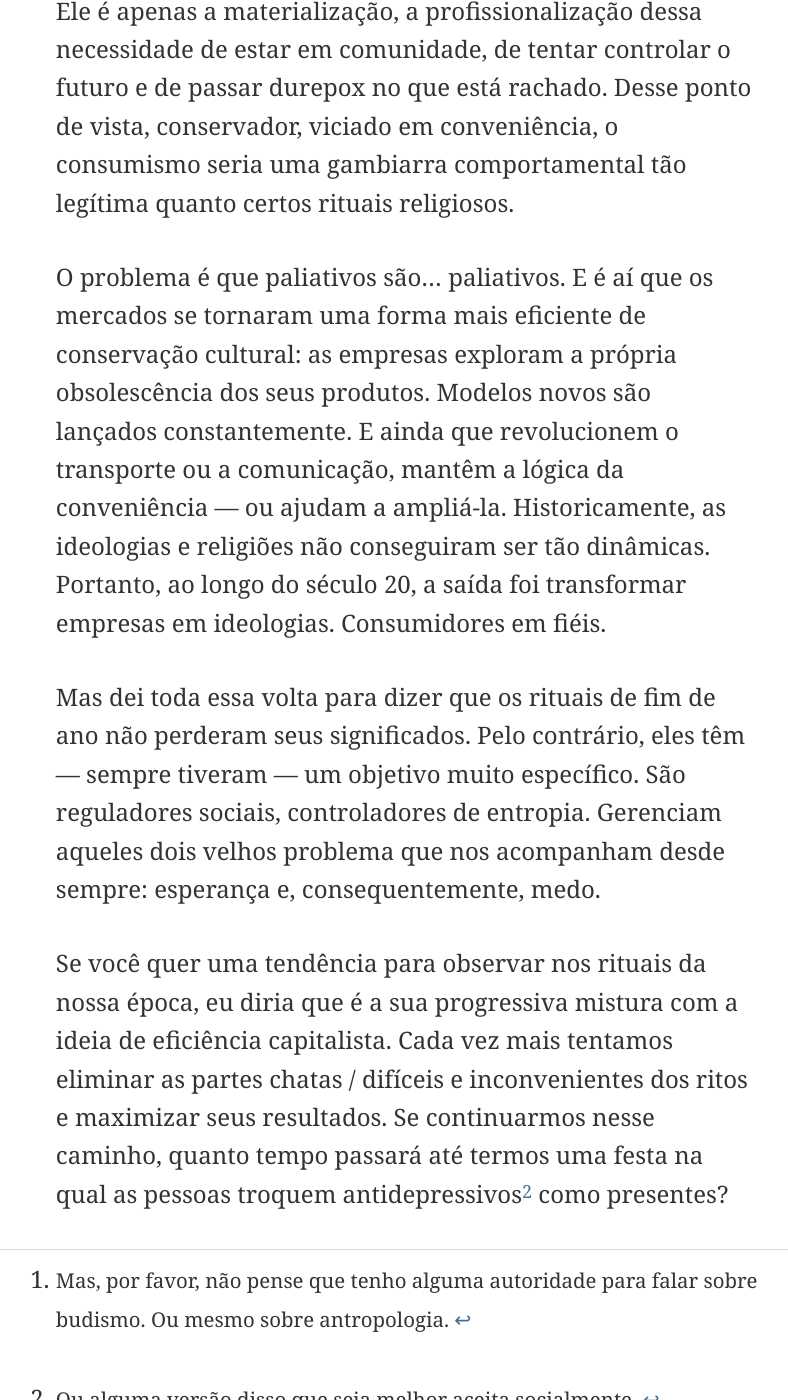
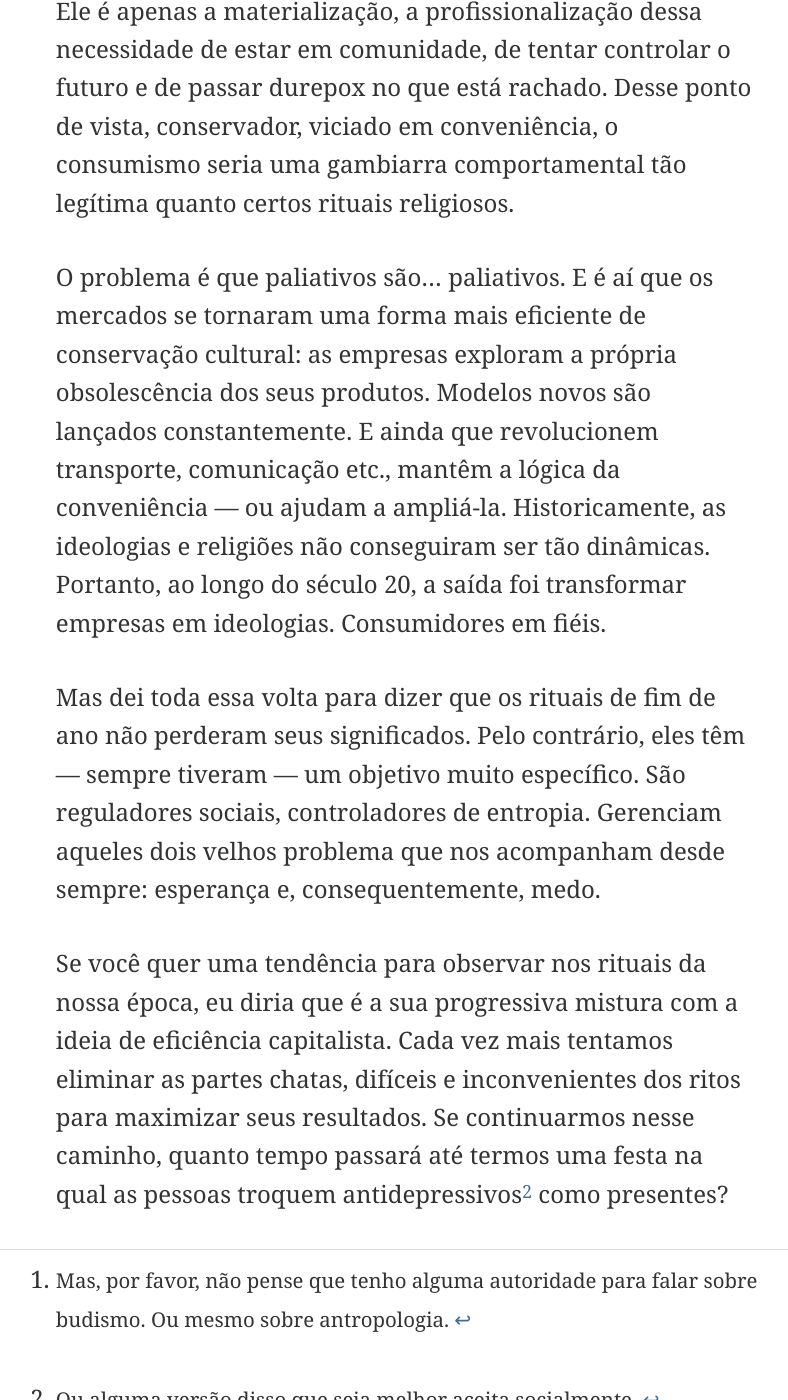
Before and after one commit to eduf/eduf.github.com, a Jekyll site: the page built from _posts/2013-12-26-reveilon-roupa-branca-tarja-preta.md, in a window 1280 px wide and 1400 px high, scrolled down 4632 px. Shown: the whole window, without its empty margins (236-1024 px from the left). Built offline with Jekyll 4.4.1, drawn with Linux system fonts in a browser that asks for light colours; nearby versions of some CDN libraries; comment, search, counter and statistics services are not loaded; some of the changed text lies outside the part shown.

Commit message:
Tirando umas vírgulas

```diff
--- a/_posts/2013-12-26-reveilon-roupa-branca-tarja-preta.md
+++ b/_posts/2013-12-26-reveilon-roupa-branca-tarja-preta.md
@@ -12,7 +12,7 @@ image:
 
 Todo fim de ano, ouvimos a mesma reclamação: o Natal (ou outras festas) perderam o significado. Há sempre alguém — religioso ou não — acreditando que, em algum lugar do passado, tivemos uma visão mais humanitária de certos ritos de passagem. Atualmente, o único ritual possível seria o de passagem do cartão de crédito na máquina registradora. Como se a economia fose imune aos fantasmas humanos.
 
-Mr. Carma me colocou numa posição bastante peculiar para pensar sobre rituais. Fui antropólogo. Vivo num centro de budismo tibetano [^1]. Diariamente, ajudo a "produzir" e executar certos rituais, digamos, "religiosos". Para melhorar, às vezes, quebro um galho na recepção do tal centro, atendendo a pessoas que sabem quase nada sobre as nossas tradições.
+Mr. Carma me colocou numa posição bastante peculiar para pensar sobre rituais. Fui antropólogo. Vivo num centro de budismo tibetano [^1]. Diariamente, ajudo a "produzir" e executar certos rituais, digamos, religiosos. Para melhorar, às vezes, quebro um galho na recepção do tal centro, atendendo a pessoas que sabem quase nada sobre as nossas tradições.
 
 Por exemplo: às vezes, ligam aqui perguntando se "fazemos batizados". Explico que esse é um ritual judáico-cristão, cuja versão mais popular é uma espécie de demonstração pública de que a criança se tornou cristã. Em tese, o assunto tem nada a ver com budismo.
 
@@ -36,11 +36,11 @@ Costumo brincar que aí está uma excelente oportunidade de negócios: *rituais
 
 Não é por outro motivo que surgiu o "consumismo", que nessa época do ano vira o [sparring](http://www.expertboxing.com/boxing-sparring) mais amado do mundo. Ele é apenas a materialização, a profissionalização dessa necessidade de estar em comunidade, de tentar controlar o futuro e de passar durepox no que está rachado. Desse ponto de vista, conservador, viciado em conveniência, o consumismo seria uma gambiarra comportamental tão legítima quanto certos rituais religiosos.
 
-O problema é que paliativos são… paliativos. E é aí que os mercados se tornaram uma forma mais eficiente de conservação cultural: as empresas exploram a própria obsolescência dos seus produtos. Modelos novos são lançados constantemente. E ainda que revolucionem o transporte ou a comunicação, mantêm a lógica da conveniência — ou ajudam a ampliá-la. Historicamente, as ideologias e religiões não conseguiram ser tão dinâmicas. Portanto, ao longo do século 20, a saída foi transformar empresas em ideologias. Consumidores em fiéis.
+O problema é que paliativos são… paliativos. E é aí que os mercados se tornaram uma forma mais eficiente de conservação cultural: as empresas exploram a própria obsolescência dos seus produtos. Modelos novos são lançados constantemente. E ainda que revolucionem transporte, comunicação etc., mantêm a lógica da conveniência — ou ajudam a ampliá-la. Historicamente, as ideologias e religiões não conseguiram ser tão dinâmicas. Portanto, ao longo do século 20, a saída foi transformar empresas em ideologias. Consumidores em fiéis.
 
 Mas dei toda essa volta para dizer que os rituais de fim de ano não perderam seus significados. Pelo contrário, eles têm — sempre tiveram — um objetivo muito específico. São reguladores sociais, controladores de entropia. Gerenciam aqueles dois velhos problema que nos acompanham desde sempre: esperança e, consequentemente, medo.
 
-Se você quer uma tendência para observar nos rituais da nossa época, eu diria que é a sua progressiva mistura com a ideia de eficiência capitalista. Cada vez mais tentamos eliminar as partes chatas / difíceis e inconvenientes dos ritos e maximizar seus resultados. Se continuarmos nesse caminho, quanto tempo passará até termos uma festa na qual as pessoas troquem antidepressivos[^2] como presentes?
+Se você quer uma tendência para observar nos rituais da nossa época, eu diria que é a sua progressiva mistura com a ideia de eficiência capitalista. Cada vez mais tentamos eliminar as partes chatas, difíceis e inconvenientes dos ritos para maximizar seus resultados. Se continuarmos nesse caminho, quanto tempo passará até termos uma festa na qual as pessoas troquem antidepressivos[^2] como presentes?
 
 [^1]: Mas, por favor, não pense que tenho alguma autoridade para falar sobre budismo. Ou mesmo sobre antropologia.
 [^2]: Ou alguma versão disso que seja melhor aceita socialmente.
```
Also changed, not shown: other parts of _posts/2013-12-26-reveilon-roupa-branca-tarja-preta.md (+1 -1 lines).
